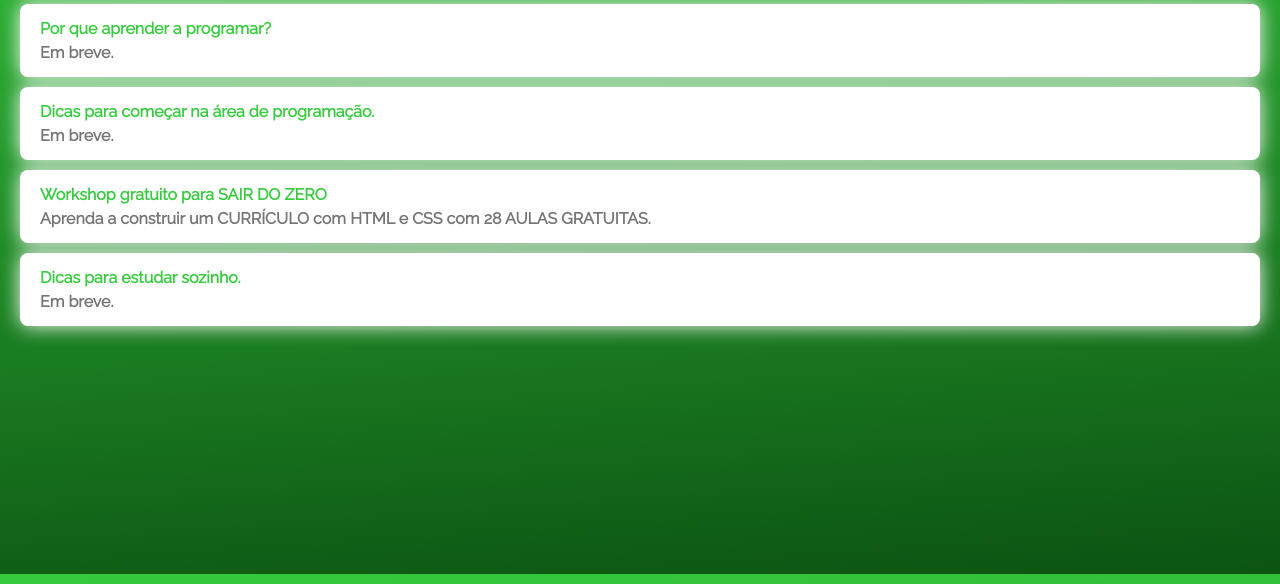
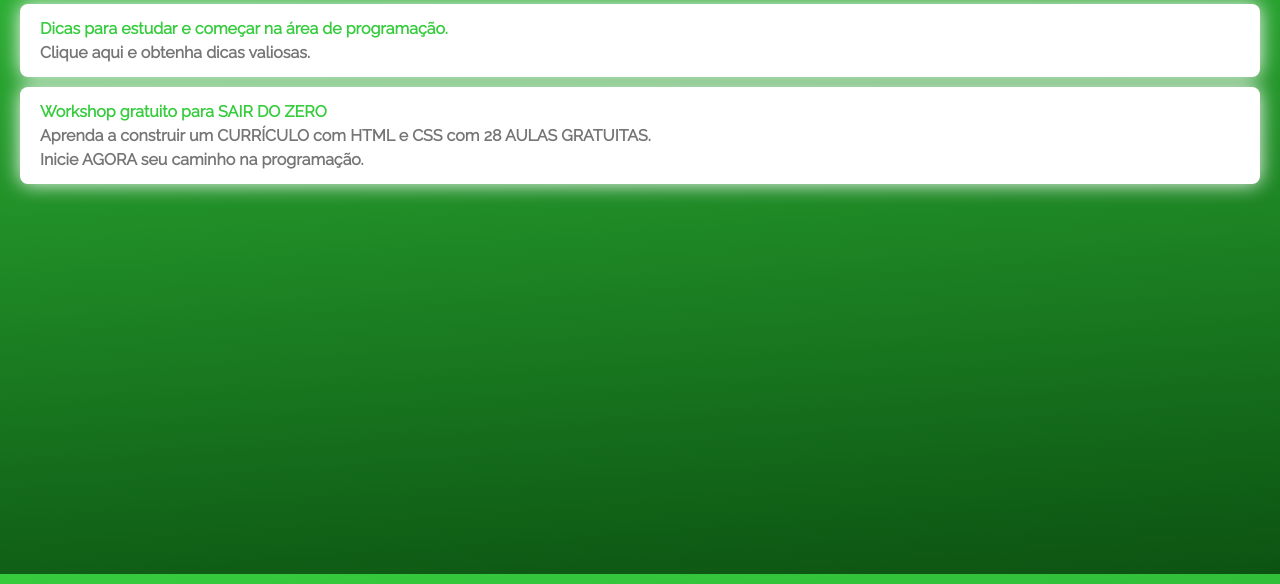
Before and after one commit to thiagoa-martins/my-linktree, a plain HTML site: page index.html in a window 1280 px wide. Shown: the part 226-810 px from the top of the page. Drawn offline with Linux system fonts and the light colour scheme.

Commit message:
Update index.html

```diff
--- a/index.html
+++ b/index.html
@@ -27,51 +27,39 @@
             </div>
 
             <h1>Thiago A. Martins</h1>
-            <h2>Estudante Front-end</h2>
+            <h2>Desenvolvedor Front-end Júnior em Formação</h2>
         </div>
 
         <ul class="socials">
             <li>
                 <a href="https://www.instagram.com/thiago_.martins/" target="_blank">
-                    <img src="icons/insta.svg" alt="Instagram de Thiago">
+                    <img src="icons/insta.svg" alt="Instagram de Thiago" title="Instagram">
                 </a>
             </li>
             <li>
                 <a href="https://www.linkedin.com/in/thiagoa-martins/" target="_blank">
-                    <img src="icons/linkedin.svg" alt="Linkedin de Thiago">
+                    <img src="icons/linkedin.svg" alt="Linkedin de Thiago" title="Se conecte comigo no Linkedin">
                 </a>
             </li>
             <li>
                 <a href="https://www.github.com/thiagoa-martins/" target="_blank">
-                    <img src="icons/github.svg" alt="Github de Thiago">
+                    <img src="icons/github.svg" alt="Github de Thiago" title="Acesse os meus projetos no Github">
                 </a>
             </li>
         </ul>
 
         <ul class="list-links">
             <li>
-                <a href="#">
-                    Por que aprender a programar?
-                    <span>Em breve.</span>
+                <a href="https://dusty-hero-d3b.notion.site/Dicas-para-come-ar-na-rea-de-programa-o-4998bd8ba3784d66ae1f424a433aa12d">
+                    Dicas para estudar e começar na área de programação.
+                    <span>Clique aqui e obtenha dicas valiosas.</span>
                 </a>
             </li>
-            <li>
-                <a href="#">
-                    Dicas para começar na área de programação.
-                    <span>Em breve.</span>
-                </a>
-            </li>
-
             <li>
                 <a href="https://hotm.art/kWJ44kIw">
                     Workshop gratuito para <strong>SAIR DO ZERO</strong>
                     <span>Aprenda a construir um CURRÍCULO com HTML e CSS com <strong>28 AULAS GRATUITAS</strong>.</span>
-                </a>
-            </li>
-            <li>
-                <a href="#">
-                    Dicas para estudar sozinho.
-                    <span>Em breve.</span>
+                    <span>Inicie AGORA seu caminho na programação.</span>
                 </a>
             </li>
         </ul>
```
